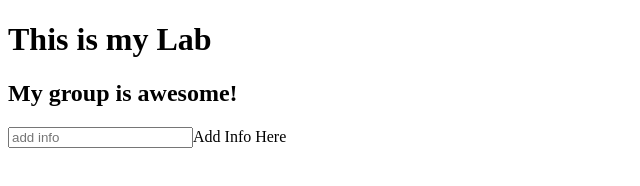
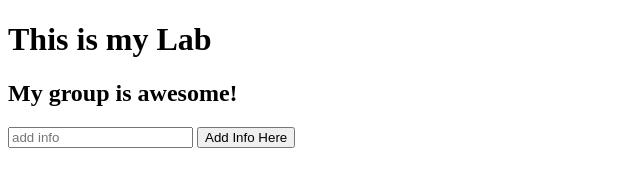
Before and after one commit to EvanJensen95/traceability-lab, a website: page public/index.html in a window 1280 px wide. Shown: the whole page, without its empty margins (0-640 px from the left). Drawn offline with nearby package versions, Linux system fonts and the light colour scheme.

Commit message:
new features 2

```diff
--- a/public/index.html
+++ b/public/index.html
@@ -13,7 +13,7 @@
     <h2>My group is awesome!</h2>
     <section>
        <form>
-           <input type='text' placeholder='add info'
+           <input type='text' placeholder='add info'>
            <button>Add Info Here</button>
        </form>
     </section>
```
